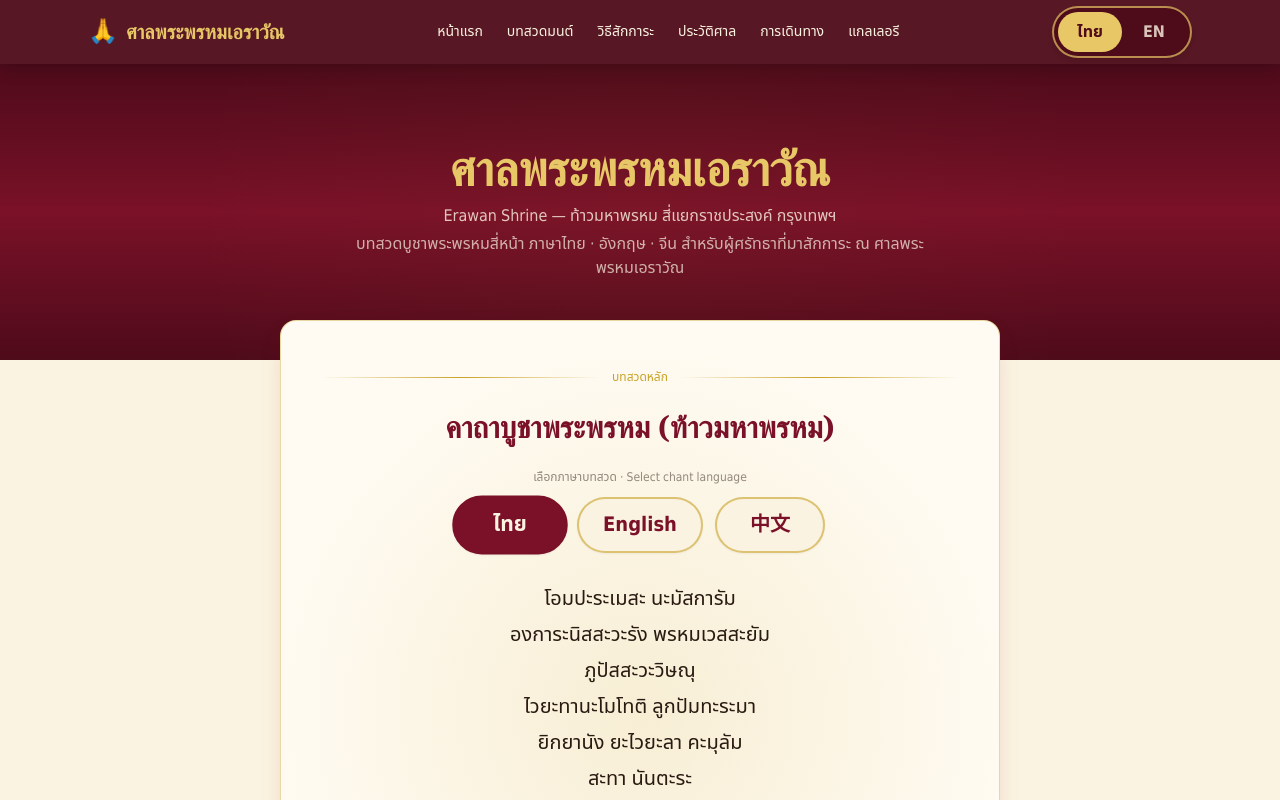
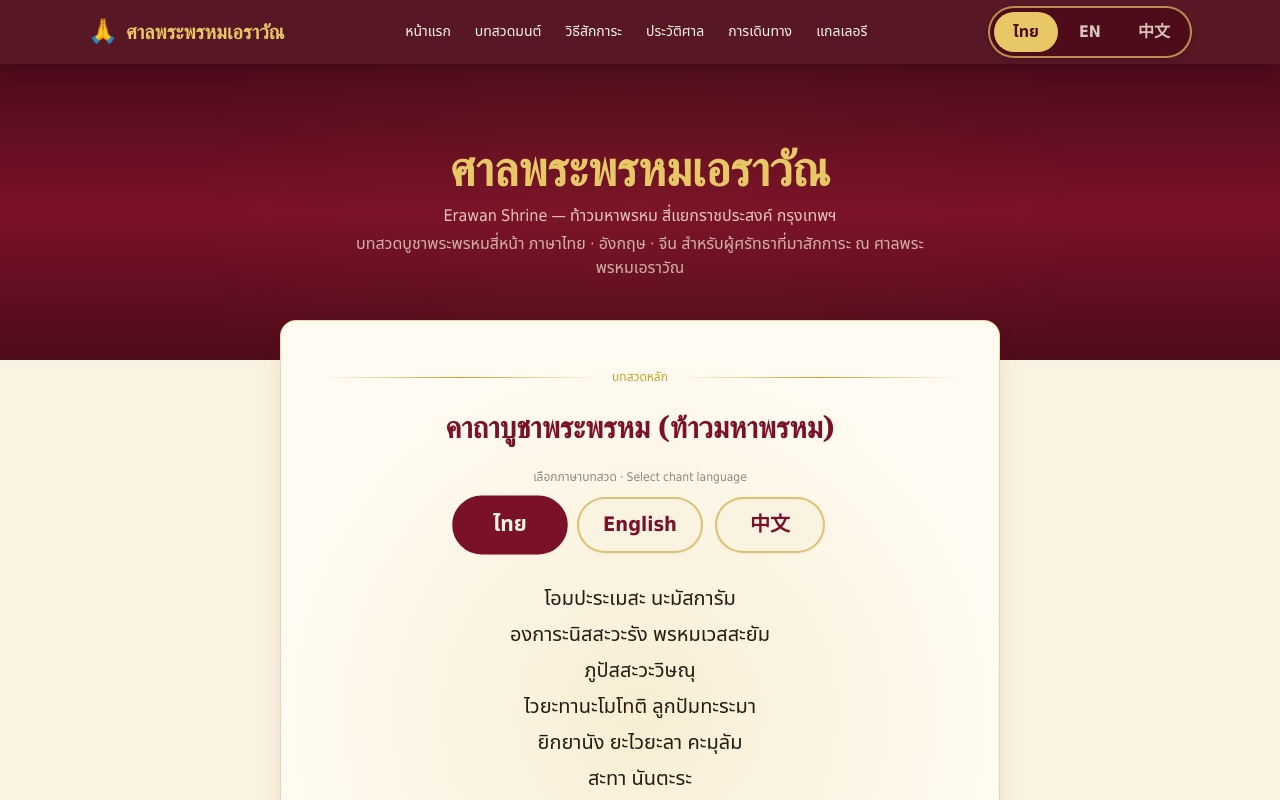
Before and after one commit to Erawan-Shrine/erawan-shrine-website, a Next.js app: page / in a window 1280 px wide. Shown: the top 800 px of the page. Built offline with nearby package versions, Linux system fonts and the light colour scheme.

Commit message:
Add Traditional Chinese (zh) support sitewide

```diff
--- a/components/Footer.tsx
+++ b/components/Footer.tsx
@@ -22,6 +22,16 @@
     about:
       "Created to share the Brahma chanting prayer and worship information for devotees — Erawan Shrine.",
     copyright: "Erawan Shrine — built with faith",
+  },
+  zh: {
+    name: "伊拉旺神壇",
+    address: "拉差帕頌路口，拉差丹利路，倫披尼\n巴吞旺區，曼谷 10330",
+    hoursTitle: "開放時間",
+    hours: "每日開放參拜 06:00 – 22:00\n免費入場",
+    aboutTitle: "關於本網站",
+    about:
+      "為傳播四面佛經咒與參拜資訊而製作，獻給前來伊拉旺神壇參拜的信眾。",
+    copyright: "伊拉旺神壇 — 以信仰而建",
   },
 };
 
--- a/components/LanguageToggle.tsx
+++ b/components/LanguageToggle.tsx
@@ -31,6 +31,16 @@
       >
         EN
       </button>
+      <button
+        onClick={() => setLang("zh")}
+        className={`min-w-[52px] sm:min-w-[64px] rounded-full px-3 py-1.5 sm:px-4 sm:py-2 text-sm sm:text-base font-bold transition-colors ${
+          lang === "zh"
+            ? "bg-shrine-goldLight text-shrine-redDark"
+            : "text-shrine-cream/80 hover:text-shrine-goldLight"
+        }`}
+      >
+        中文
+      </button>
     </div>
   );
 }
--- a/components/pages/GalleryContent.tsx
+++ b/components/pages/GalleryContent.tsx
@@ -12,6 +12,10 @@
     title: "Gallery",
     subtitle: "Photos of Erawan Shrine",
   },
+  zh: {
+    title: "相片集",
+    subtitle: "伊拉旺神壇現場相片",
+  },
 };
 
 const images = [
@@ -20,6 +24,7 @@
     alt: {
       th: "มุมมองจากมุมสูงของลานศาลพระพรหมเอราวัณและผู้มาสักการะ หน้าโรงแรมแกรนด์ ไฮแอท เอราวัณ",
       en: "Aerial view of the Erawan Shrine plaza and worshippers in front of the Grand Hyatt Erawan Bangkok",
+      zh: "從高處俯瞰伊拉旺神壇廣場與前來參拜的信眾，背景為曼谷君悅酒店",
     },
   },
   {
@@ -27,6 +32,7 @@
     alt: {
       th: "องค์พระพรหมสี่หน้าปิดทองภายในศาลา ประดับด้วยพวงมาลัยดอกดาวเรือง",
       en: "The gold Four-Faced Brahma image inside its shrine pavilion, decorated with marigold garlands",
+      zh: "供奉於亭閣內的金色四面梵天神像，四周裝飾著萬壽菊花環",
     },
   },
   {
@@ -34,6 +40,7 @@
     alt: {
       th: "ศาลาประดิษฐานพระพรหมเอราวัณ มองเห็นรางรถไฟฟ้า BTS ด้านหลัง",
       en: "The Brahma shrine pavilion with the BTS Skytrain tracks visible behind it",
+      zh: "供奉梵天神像的亭閣，後方可見BTS空鐵軌道",
     },
   },
   {
@@ -41,6 +48,7 @@
     alt: {
       th: "ศาลาพระพรหมเอราวัณกับพวงมาลัยดอกดาวเรืองเบื้องหน้า และตึกกระจกด้านหลัง",
       en: "The shrine pavilion with marigold garland offerings in the foreground and modern glass buildings behind",
+      zh: "神壇亭閣前方擺放著萬壽菊花環供品，背景為現代玻璃帷幕大樓",
     },
   },
   {
@@ -48,6 +56,7 @@
     alt: {
       th: "ภาพระยะใกล้พระพักตร์และพระวรกายปิดทองขององค์พระพรหมสี่หน้า",
       en: "Close-up of the gilded face and figure of the Four-Faced Brahma image",
+      zh: "四面梵天神像金色面容與身軀的特寫",
     },
   },
   {
@@ -55,6 +64,7 @@
     alt: {
       th: "องค์พระพรหมมองผ่านซุ้มกระจกสีของศาลา พร้อมพานดอกไม้ถวาย",
       en: "The Brahma image viewed through the mirrored glass archway of the pavilion, with a floral offering tray",
+      zh: "透過亭閣彩色鏡面拱門所見的梵天神像，前方擺放著獻花供盤",
     },
   },
   {
@@ -62,6 +72,7 @@
     alt: {
       th: "ศาลาพระพรหมเอราวัณยามเย็น มีพวงมาลัยดอกดาวเรืองและช้างไม้แกะสลักวางถวาย",
       en: "The shrine pavilion with marigold garlands and carved elephant offerings placed around its base",
+      zh: "傍晚時分的神壇亭閣，基座周圍擺放著萬壽菊花環與木雕大象供品",
     },
   },
   {
@@ -69,6 +80,7 @@
     alt: {
       th: "มุมมองจากด้านบนของศาลาพระพรหม มีนางรำกำลังแสดงถวายและผู้คนมากราบไหว้",
       en: "Elevated view of the shrine pavilion with traditional dancers performing an offering and devotees paying respects",
+      zh: "從高處拍攝的神壇亭閣，可見舞者正在表演還願舞蹈，信眾則在一旁參拜",
     },
   },
   {
@@ -76,6 +88,7 @@
     alt: {
       th: "แผงจำหน่ายช้างไม้แกะสลักและเครื่องสักการะบริเวณศาลพระพรหมเอราวัณ",
       en: "A vendor stall selling carved elephant statues and offerings near Erawan Shrine",
+      zh: "伊拉旺神壇附近販售木雕大象與供品的攤位",
     },
   },
   {
@@ -83,6 +96,7 @@
     alt: {
       th: "นางรำไทยในชุดโบราณกำลังแสดงรำถวายแก้บนที่ศาลพระพรหมเอราวัณ",
       en: "Traditional Thai dancers in classical costume performing a votive dance offering at Erawan Shrine",
+      zh: "身著傳統服飾的泰國舞者在伊拉旺神壇表演還願舞蹈",
     },
   },
 ];
--- a/components/pages/HistoryContent.tsx
+++ b/components/pages/HistoryContent.tsx
@@ -24,6 +24,16 @@
       "Today, the Erawan Shrine continues to welcome worshippers throughout the year, including Thai devotees and international visitors from many countries, particularly China, Hong Kong, Singapore, Taiwan, and other parts of Asia.",
     ],
   },
+  zh: {
+    title: "伊拉旺神壇的歷史",
+    paragraphs: [
+      "伊拉旺神壇，正式名稱為「他瓦瑪哈梵天神壇」，位於曼谷拉差帕頌路口、君悅酒店（Grand Hyatt Erawan Bangkok）前方，是曼谷最受敬重的參拜地點之一，長久以來深受泰國民眾與世界各地訪客的敬仰。",
+      "神壇建於西元1956年，當時正值伊拉旺酒店興建期間，工程過程中屢屢遭遇各種阻礙與波折。因此業主諮詢了泰國占星與傳統信仰專家的意見，經建議興建一座守護神壇，以為此地帶來吉祥，並成為人們的心靈依歸。",
+      "四面梵天神像由泰國藝術廳設計並塑造完成，其後舉行祈福儀式，並於1956年11月9日正式迎奉安座於此。自此之後，伊拉旺酒店的興建工程便得以順利進行。",
+      "雖然梵天在印度教中是重要的神祇，但在伊拉旺神壇的信仰脈絡裡，他瓦瑪哈梵天被視為守護此地的聖靈，依循泰式信仰受到尊崇與供奉，體現出印度教、佛教與泰國民間信仰彼此交融的獨特樣貌。",
+      "如今，伊拉旺神壇終年香火不絕，泰國信眾與來自世界各地的訪客絡繹不絕地前來參拜祈福，尤其以來自中國大陸、香港、新加坡、台灣及其他亞洲地區的訪客最為常見。",
+    ],
+  },
 };
 
 export default function HistoryContent() {
--- a/components/pages/HomeContent.tsx
+++ b/components/pages/HomeContent.tsx
@@ -76,6 +76,41 @@
       },
     ],
   },
+  zh: {
+    title: "伊拉旺神壇",
+    subtitle: "Erawan Shrine — 他瓦瑪哈梵天 曼谷拉差帕頌路口",
+    lead: "四面佛經咒，附泰文、英文、中文翻譯，獻給前來伊拉旺神壇參拜的信眾。",
+    facesTitle: "四面佛的意義",
+    facesText:
+      "根據傳統信仰，四面佛的四張面容象徵著慈悲與庇佑遍及四方。信眾習慣依序參拜完整的四面，以祈求人生各方面的福澤，包括事業、人際關係、財運、健康與平安。",
+    learnMore: "了解更多",
+    links: [
+      {
+        href: "/worship",
+        title: "參拜方式",
+        desc: "參拜步驟、供品與注意事項",
+        icon: "🕯️",
+      },
+      {
+        href: "/history",
+        title: "神壇的歷史",
+        desc: "伊拉旺神壇自西元1956年以來的由來",
+        icon: "📜",
+      },
+      {
+        href: "/visit",
+        title: "交通資訊",
+        desc: "地圖、開放時間與交通方式",
+        icon: "🗺️",
+      },
+      {
+        href: "/gallery",
+        title: "相片集",
+        desc: "伊拉旺神壇的現場相片",
+        icon: "🖼️",
+      },
+    ],
+  },
 };
 
 export default function HomeContent() {
--- a/components/pages/VisitContent.tsx
+++ b/components/pages/VisitContent.tsx
@@ -53,6 +53,31 @@
       },
     ],
   },
+  zh: {
+    title: "交通資訊",
+    hoursTitle: "開放時間",
+    hours: "每日上午6點開放，晚上10點關閉。",
+    free: "免費參拜，無需門票",
+    addressTitle: "地址",
+    address: "泰國曼谷巴吞旺區拉差丹利路拉差帕頌路口，郵遞區號10330",
+    mapTitle: "伊拉旺神壇地圖",
+    travelTitle: "交通方式",
+    travel: [
+      {
+        icon: "🚉",
+        text: "搭乘BTS空鐵蘇坤蔚線至奇隆站（Chit Lom），由8號出口經天橋步行即可抵達拉差帕頌路口。",
+      },
+      {
+        icon: "🚇",
+        text: "MRT地鐵：神壇附近沒有直接連通的地鐵站，建議先搭至MRT蘇坤蔚站（可與BTS阿索克站轉乘），再轉乘BTS至奇隆站下車。",
+      },
+      { icon: "🚌", text: "可搭乘行經拉差丹利路的15、25、40路等多路公車。" },
+      {
+        icon: "🚕",
+        text: "搭乘計程車或叫車軟體，目的地請說明「Erawan Shrine, Ratchaprasong」（伊拉旺神壇，拉差帕頌）。",
+      },
+    ],
+  },
 };
 
 export default function VisitContent() {
--- a/components/pages/WorshipContent.tsx
+++ b/components/pages/WorshipContent.tsx
@@ -82,6 +82,45 @@
       "Keep the area clean and follow any guidance or notices from on-site staff",
     ],
   },
+  zh: {
+    title: "四面佛參拜方式",
+    subtitle:
+      "伊拉旺神壇免費開放參拜，每日開放時間為 06:00–22:00，實際開放與關閉時間可能依現場公告而有所調整。",
+    stepsTitle: "參拜步驟",
+    steps: [
+      {
+        title: "準備供品",
+        desc: "信眾可自行準備香、蠟燭與花環等供品，或於神壇周邊攤位選購供品組合，價格依供品種類與規格而異。",
+      },
+      {
+        title: "從正面的面容開始參拜",
+        desc: "從正面的面容開始，敬上香3支、蠟燭1支、花環1個，並以恭敬的心默念祈願。點香、點燭請依當日神壇現場的公告與規定進行。",
+      },
+      {
+        title: "順時針依序參拜四面",
+        desc: "依順時針方向走到第二、第三、第四面，以相同方式敬奉供品，直到四面皆已參拜完畢。",
+      },
+      {
+        title: "參拜完畢後合十拜別",
+        desc: "四面皆參拜完畢後，默念感恩之意並合十拜別大梵天王，即完成整個參拜儀式。",
+      },
+    ],
+    offeringsTitle: "供品與其意義",
+    offerings: [
+      { icon: "🕯️", name: "香12支", meaning: "用於參拜四面，每面敬上3支。" },
+      { icon: "🔥", name: "蠟燭4支", meaning: "每面敬上1支，象徵光明、吉祥與人生的指引。" },
+      { icon: "🪷", name: "花環4個", meaning: "每面敬上1個，表達敬意與虔誠信仰。" },
+      { icon: "🐘", name: "木雕大象", meaning: "信眾常見的額外供品，象徵穩固、智慧、豐盛與吉祥。" },
+      { icon: "🎶", name: "泰式傳統舞蹈還願", meaning: "當祈願實現時，用以表達敬意與感恩之心的還願方式。" },
+    ],
+    etiquetteTitle: "參拜注意事項",
+    etiquette: [
+      "請著端莊服裝，並注意神聖場所應有的合宜舉止",
+      "請輕聲交談，並尊重正在參拜的其他信眾",
+      "可穿著鞋子入內，因神壇位於戶外空間",
+      "請保持環境整潔，並遵守現場工作人員的指示或公告",
+    ],
+  },
 };
 
 export default function WorshipContent() {
--- a/context/LanguageContext.tsx
+++ b/context/LanguageContext.tsx
@@ -2,7 +2,7 @@
 
 import { createContext, useContext, useEffect, useState } from "react";
 
-export type Lang = "th" | "en";
+export type Lang = "th" | "en" | "zh";
 
 interface LanguageContextType {
   lang: Lang;
@@ -22,7 +22,7 @@
   useEffect(() => {
     try {
       const saved = window.localStorage.getItem(STORAGE_KEY);
-      if (saved === "th" || saved === "en") setLangState(saved);
+      if (saved === "th" || saved === "en" || saved === "zh") setLangState(saved);
     } catch {
       // ignore (e.g. storage disabled)
     }
```
Also changed, not shown: components/Navbar.tsx (+9 -9 lines).
